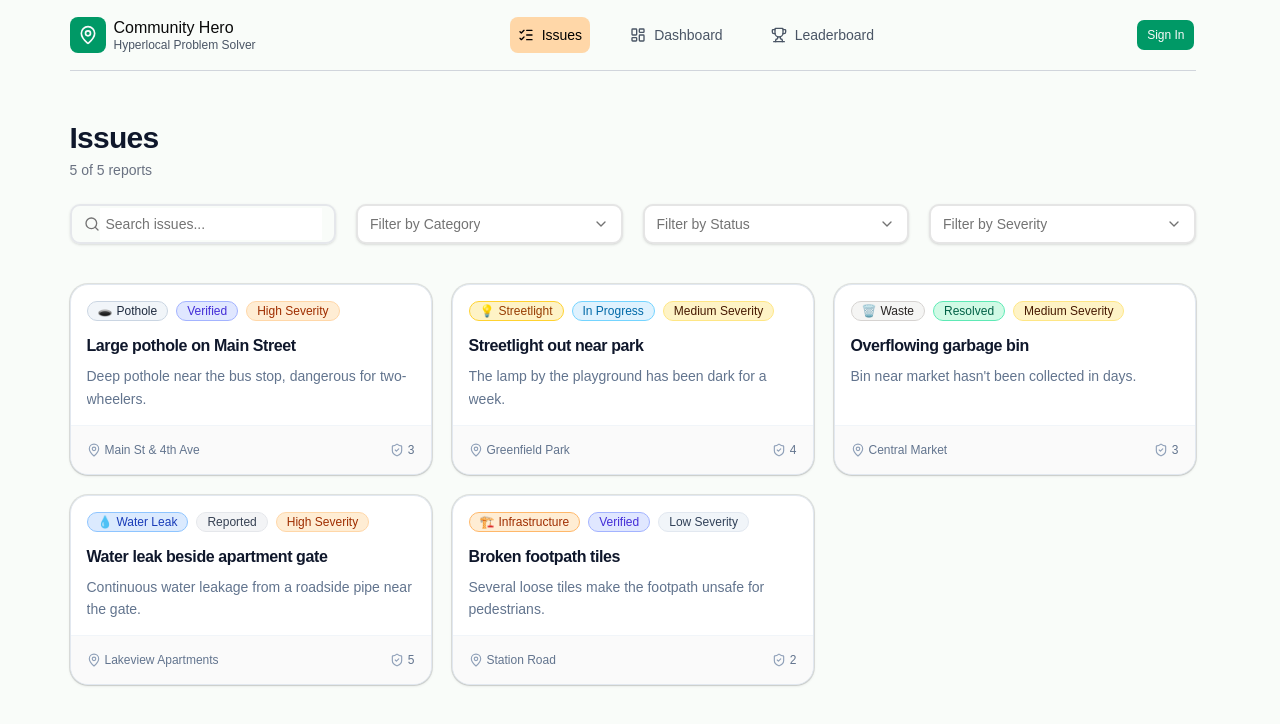
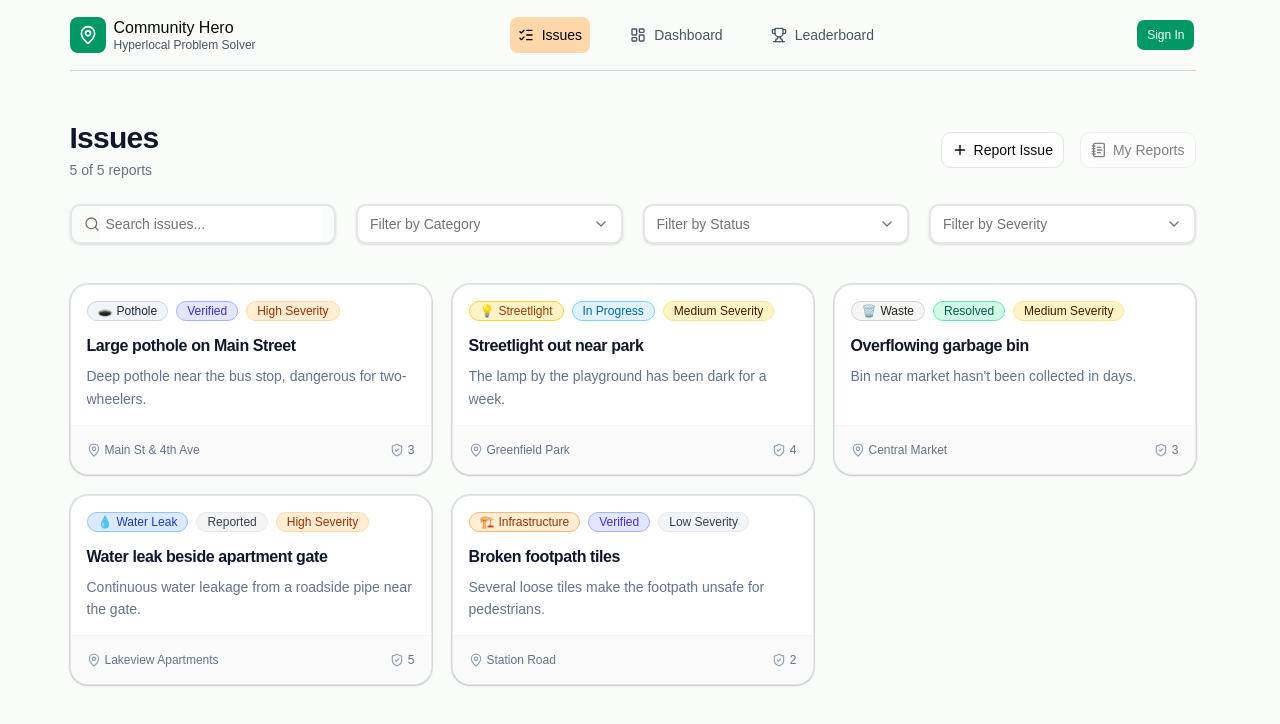
Before and after one commit to RupanSamanta/community-hero, a React (Vite) app: page /issues in a window 1280 px wide. Shown: the top 724 px of the page. Built offline with nearby package versions, Linux system fonts and the light colour scheme.

Commit message:
feat: update reportedBy structure in ReportIssue; enhance IssueDetailsPage to display reporter's name

```diff
--- a/src/components/issues/IssueDetailsPage.jsx
+++ b/src/components/issues/IssueDetailsPage.jsx
@@ -1,4 +1,4 @@
-import { useEffect, useMemo, useState } from "react"
+import { useEffect, useState } from "react"
 import { useLocation, useNavigate, useParams } from "react-router-dom"
 import { ArrowLeft, CalendarDays, MapPin, ShieldCheck, User2 } from "lucide-react"
 import { Button } from "@/components/ui/button"
@@ -72,7 +72,7 @@ function IssueDetailsPage() {
     const summaryItems = [
         {
             label: "Reported by",
-            value: issue.reportedBy || "Community member",
+            value: issue.reportedBy.name || "Community member",
             icon: <User2 className="h-4 w-4" />,
         },
         {
--- a/src/components/issues/IssuesPage.jsx
+++ b/src/components/issues/IssuesPage.jsx
@@ -1,5 +1,5 @@
 import { useState } from "react";
-import { SearchIcon } from "lucide-react";
+import { NotebookTextIcon, PlusIcon, SearchIcon } from "lucide-react";
 import { Field, FieldGroup, FieldSet } from "../ui/field"
 import { InputGroup, InputGroupAddon, InputGroupInput } from "../ui/input-group";
 import { AppSelect } from "./AppSelect"
@@ -7,6 +7,8 @@ import IssueCard from "./IssueCard";
 import { CATEGORY_CONFIG, STATUS_CONFIG, SEVERITY_CONFIG } from "@/lib/constants";
 import { getIssues } from "@/lib/storage.js";
 import { verifyIssue } from "@/lib/issueVerification";
+import { Link } from "react-router-dom";
+import { Button } from "../ui/button";
 
 export default function IssuesPage() {
     const [selectedCategory, setSelectedCategory] = useState("All");
@@ -42,11 +44,19 @@ export default function IssuesPage() {
             <title>Issues - Community Hero</title>
 
             <div className="pt-30 pb-12">
-                <div>
-                    <h1 className="text-3xl font-bold tracking-tight text-slate-900">Issues</h1>
-                    <p className="text-gray-500 text-sm mt-1">
-                        <span>{filteredIssues.length}</span> of <span>{allIssues.length}</span> reports
-                    </p>
+                <div className="w-full flex justify-between">
+                    <div>
+                        <h1 className="text-3xl font-bold tracking-tight text-slate-900">Issues</h1>
+                        <p className="text-gray-500 text-sm mt-1">
+                            <span>{filteredIssues.length}</span> of <span>{allIssues.length}</span> reports
+                        </p>
+                    </div>
+                    <div className="flex gap-4 items-center">
+                        <Link to="/report">
+                            <Button size="lg" variant="outline"><PlusIcon /> Report Issue</Button>
+                        </Link>
+                        <Button size="lg" variant="outline" disabled><NotebookTextIcon/> My Reports</Button>
+                    </div>
                 </div>
                 <FieldSet>
                     <FieldGroup className="grid grid-cols-4 mt-6 *:*:p-3 *:*:py-4.5 *:*:border-2 *:*:focus-visible:border-emerald-600 *:*:focus:border-emerald-600 *:*:shadow-sm">
--- a/src/components/report/ReportIssue.jsx
+++ b/src/components/report/ReportIssue.jsx
@@ -71,7 +71,7 @@ export default function ReportIssue() {
                 upvotes: 0,
                 verificationCount: 0,
                 verifiedBy: [],
-                reportedBy: currentUser.id,
+                reportedBy: { id: currentUser.id, name: currentUser.name},
                 image: imageDataUrl,
                 createdAt: new Date().toISOString()
             };
```
